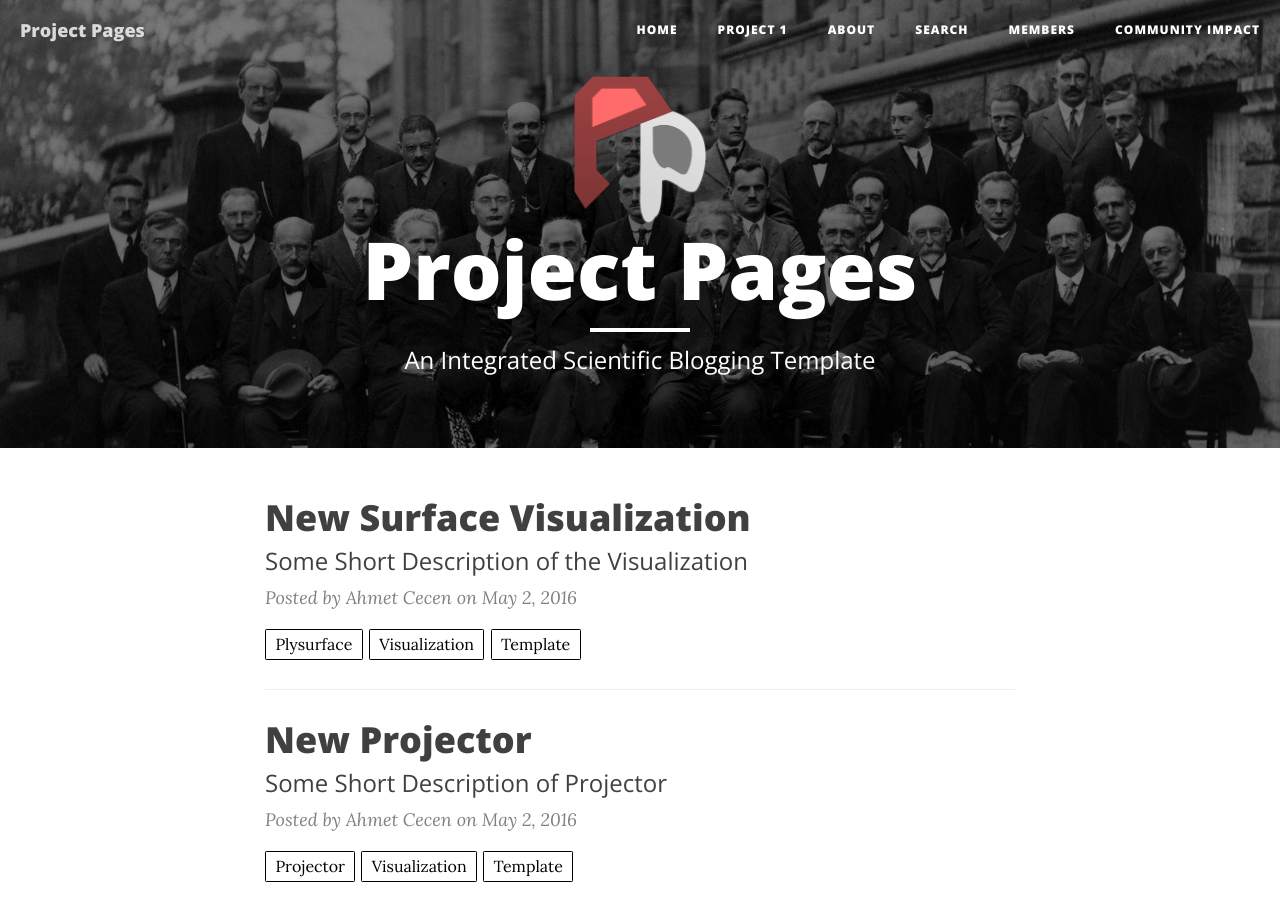
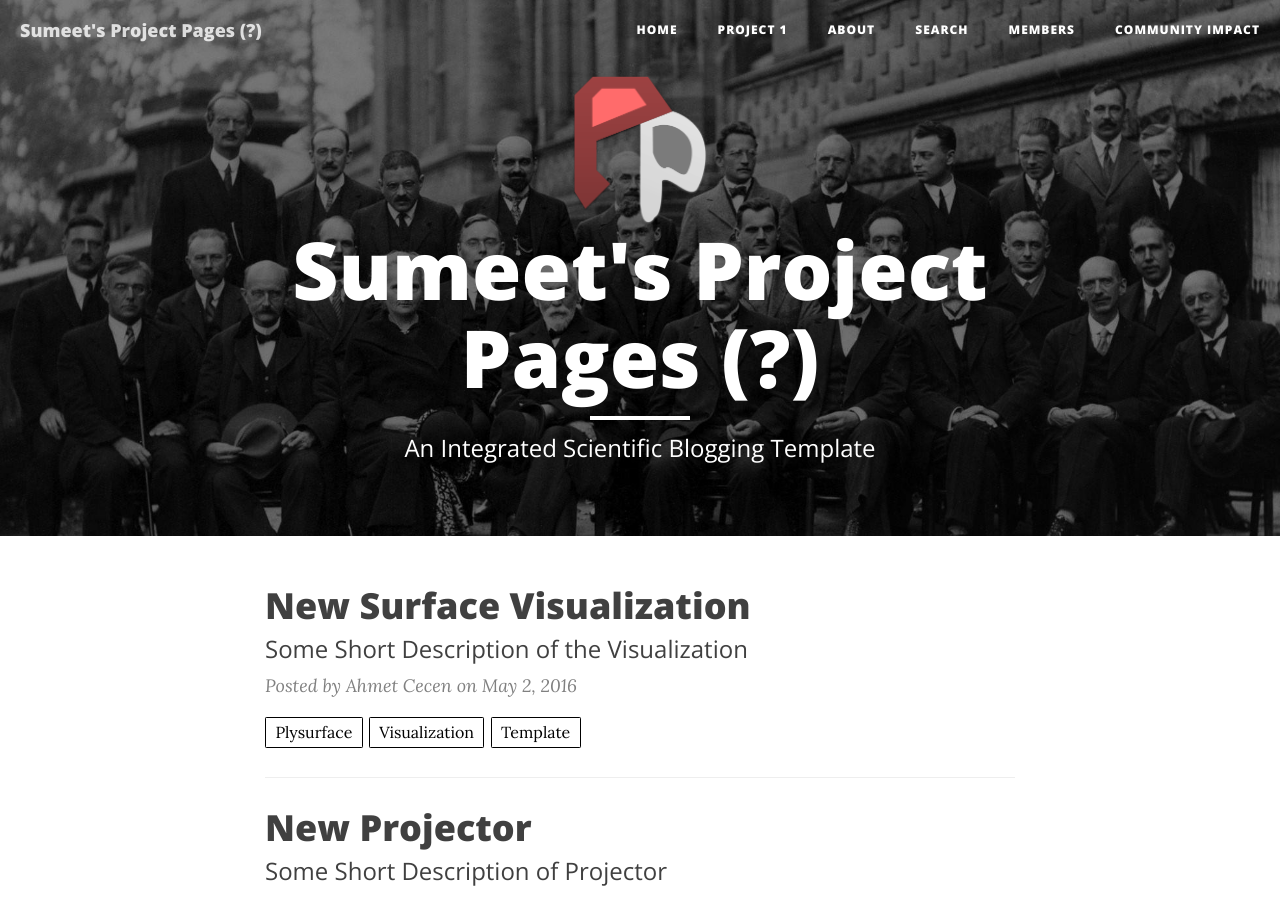
Before and after one commit to SumeetBatra/testing-grounds, a Jekyll site: the page built from index.html, in a window 1280 px wide and 900 px high. Built offline with Jekyll 4.4.1, drawn with Linux system fonts in a browser that asks for light colours; nearby versions of some CDN libraries; the list of posts is cut into pages by our own code.

```diff
--- a/_config.yml
+++ b/_config.yml
@@ -1,5 +1,5 @@
 # Site settings
-title: Project Pages
+title: Sumeet's Project Pages (?)
 description: "An Integrated Scientific Blogging Template"
 url: "https://projectpages.github.io"
 
```
